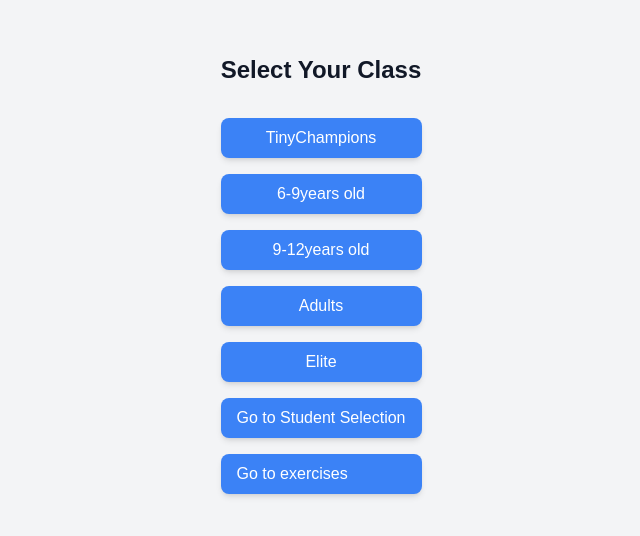
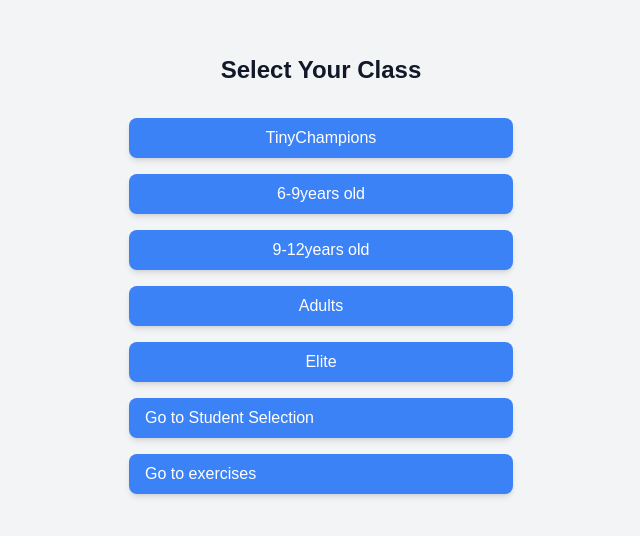
Before and after one commit to mario-del-risco/bocabjj, a Next.js app: page / in a window 1280 px wide. Shown: the part 126-662 px from the top of the page, without its empty margins (319-959 px from the left). Built offline with nearby package versions, Linux system fonts and the light colour scheme.

Commit message:
modified:   app/exercises/page.jsx 	modified:   app/layout.js

```diff
--- a/app/exercises/page.jsx
+++ b/app/exercises/page.jsx
@@ -23,7 +23,7 @@ const ExercisePage = () => {
       {isLoading ? (
         <p>Loading exercises...</p>
       ) : (
-        <div className="grid grid-cols-1 md:grid-cols-2 lg:grid-cols-3 gap-6 pt-8 overflow-scroll mt-40">
+        <div className="grid grid-cols-1 md:grid-cols-2 lg:grid-cols-3 gap-6 pt-8 overflow-scroll">
           {exercises.map((exercise, index) => (
             <div key={index} className="bg-white rounded-lg shadow-md p-6">
               <h2 className="text-xl font-bold mb-2">
--- a/app/layout.js
+++ b/app/layout.js
@@ -7,9 +7,7 @@ export const metadata = {
 export default function RootLayout({ children }) {
   return (
     <html lang="en">
-      <body className="bg-gray-100 text-gray-900 h-screen w-screen flex flex-col items-center justify-center">
-        {children}
-      </body>
+      <body className="bg-gray-100 text-gray-900 ">{children}</body>
     </html>
   );
 }
```
